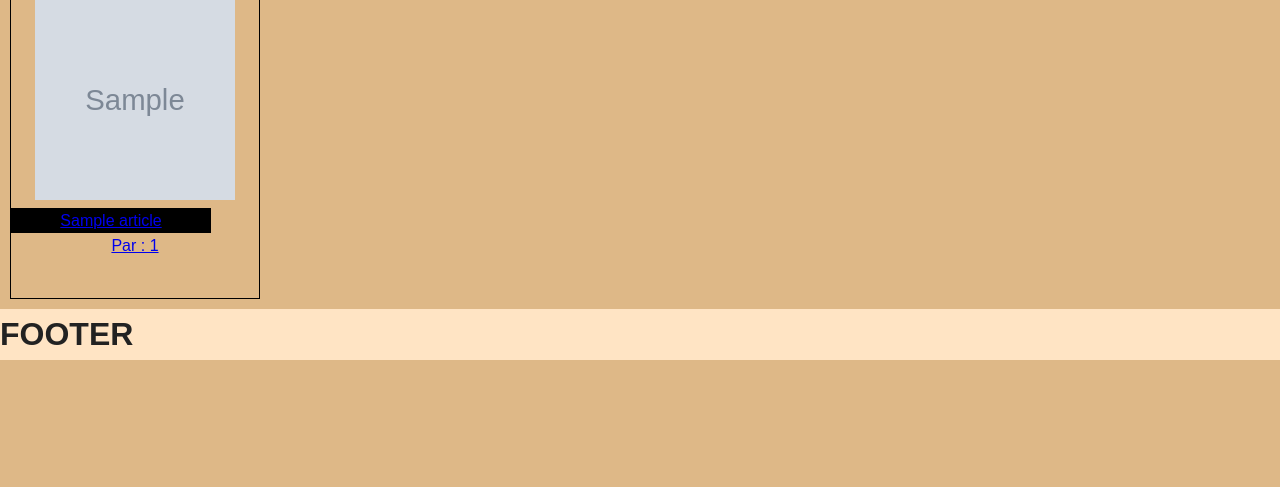
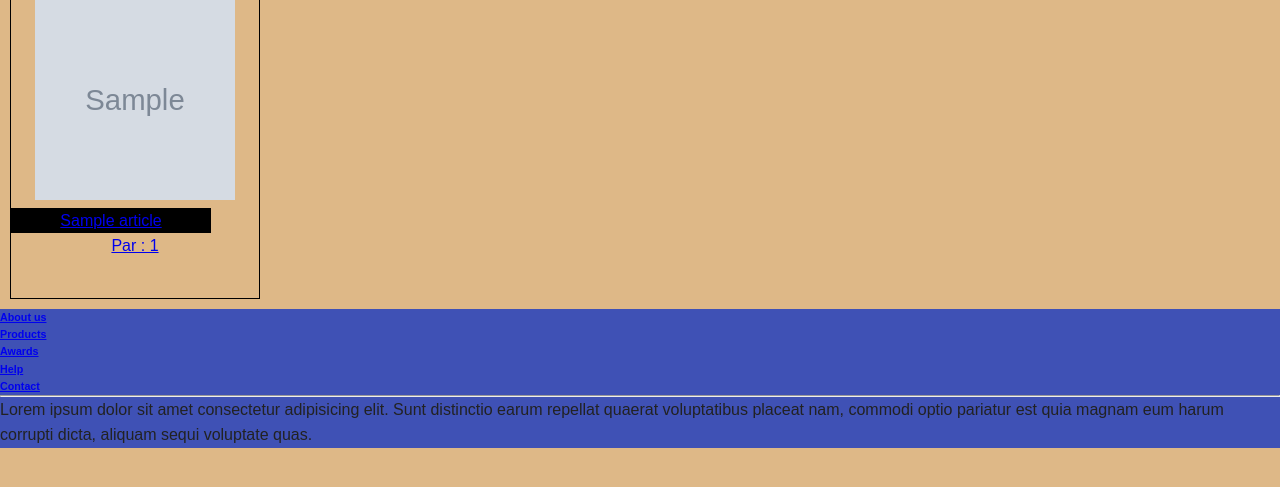
Before and after one commit to Othollas/blog, a PHP site: page /index.php in a window 1280 px wide. Shown: the part 62-549 px from the top of the page. Run offline with PHP 8.4, Linux system fonts and the light colour scheme; tables that the repository leaves empty or names only in its code hold one stand-in row (values such as "Sample post"); grey boxes marked "Sample" are stand-in pictures; data that the repository does not hold is empty.

Commit message:
Modification et ajout d'un footer - reste à remplir

```diff
--- a/templates/footer.php
+++ b/templates/footer.php
@@ -1,5 +1,78 @@
-<footer style="background-color:bisque">
-    <H1>FOOTER</H1>
+<footer class="text-center text-white" style="background-color: #3f51b5">
+    <div class="container">
+        <section class="mt-5">
+            <div class="row text-center d-flex justify-content-center pt-5">
+                <div class="col-md-2">
+                    <h6 class="text-uppercase font-weight-bold">
+                        <a href="#!" class="text-white">About us</a>
+                    </h6>
+                </div>
+
+                <div class="col-md-2">
+                    <h6 class="text-uppercase font-weight-bold">
+                        <a href="#!" class="text-white">Products</a>
+                    </h6>
+                </div>
+
+                <div class="col-md-2">
+                    <h6 class="text-uppercase font-weight-bold">
+                        <a href="#!" class="text-white">Awards</a>
+                    </h6>
+                </div>
+
+                <div class="col-md-2">
+                    <h6 class="text-uppercase font-weight-bold">
+                        <a href="#!" class="text-white">Help</a>
+                    </h6>
+                </div>
+
+                <div class="col-md-2">
+                    <h6 class="text-uppercase font-weight-bold">
+                        <a href="#!" class="text-white">Contact</a>
+                    </h6>
+                </div>
+
+            </div>
+
+        </section>
+
+        <hr class="my-5" />
+        <section class="mb-5">
+            <div class="row d-flex justify-content-center">
+                <div class="col-lg-8">
+                    <p>
+                        Lorem ipsum dolor sit amet consectetur adipisicing elit. Sunt
+                        distinctio earum repellat quaerat voluptatibus placeat nam,
+                        commodi optio pariatur est quia magnam eum harum corrupti
+                        dicta, aliquam sequi voluptate quas.
+                    </p>
+                </div>
+            </div>
+        </section>
+        <section class="text-center mb-5">
+            <a href="" class="text-white me-4">
+                <i class="fab fa-facebook-f"></i>
+            </a>
+            <a href="" class="text-white me-4">
+                <i class="fab fa-twitter"></i>
+            </a>
+            <a href="" class="text-white me-4">
+                <i class="fab fa-google"></i>
+            </a>
+            <a href="" class="text-white me-4">
+                <i class="fab fa-instagram"></i>
+            </a>
+            <a href="" class="text-white me-4">
+                <i class="fab fa-linkedin"></i>
+            </a>
+            <a href="" class="text-white me-4">
+                <i class="fab fa-github"></i>
+            </a>
+        </section>
+    </div>
 </footer>
+
 </body>
+<script src="https://cdn.jsdelivr.net/npm/bootstrap@5.3.7/dist/js/bootstrap.bundle.min.js" integrity="sha384-ndDqU0Gzau9qJ1lfW4pNLlhNTkCfHzAVBReH9diLvGRem5+R9g2FzA8ZGN954O5Q" crossorigin="anonymous"></script>
+
 </html>
```
